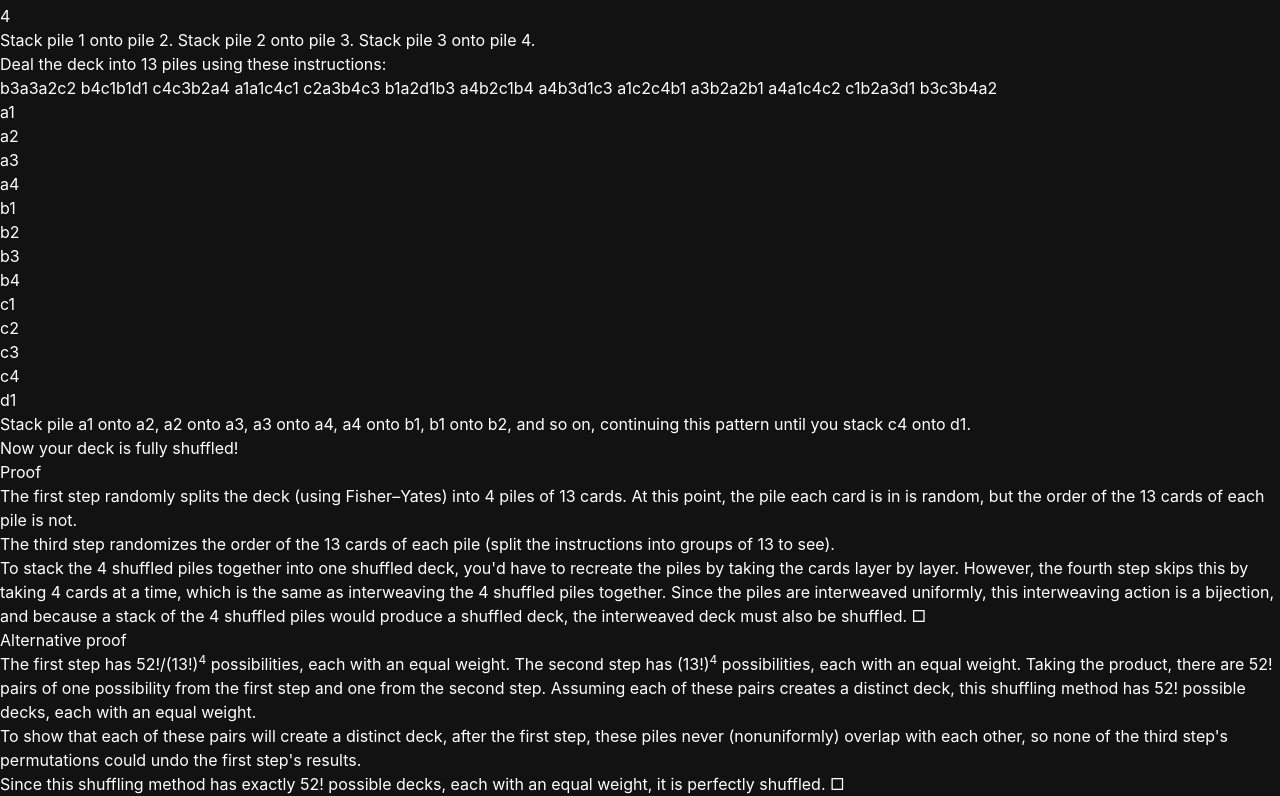
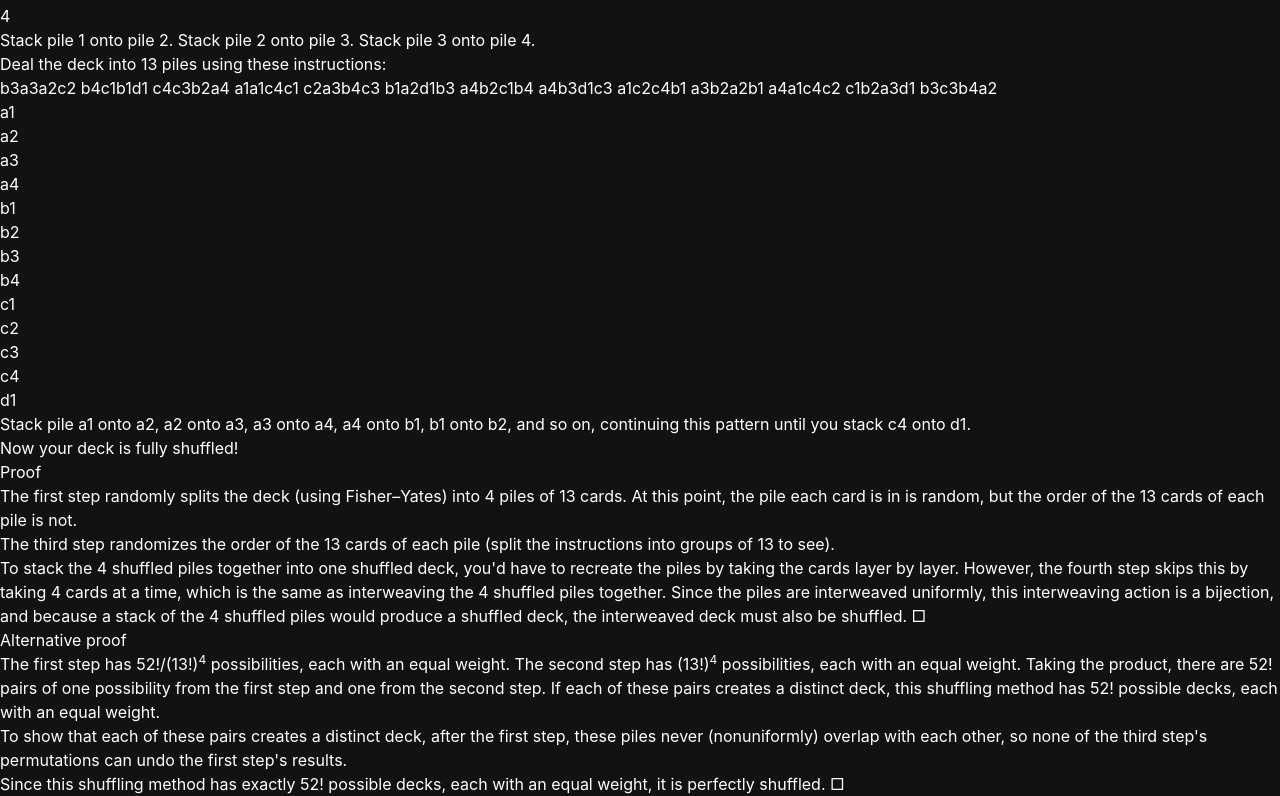
Before and after one commit to jwseph/perfect-shuffle, a React (Vite) app: page / in a window 1280 px wide. Shown: the part 308-1104 px from the top of the page. Built offline with nearby package versions, Linux system fonts and the light colour scheme.

Commit message:
Update App.jsx for grammar

```diff
--- a/src/App.jsx
+++ b/src/App.jsx
@@ -193,10 +193,10 @@ function App() {
           <h2 className='text-lg font-medium tracking-tight'>Alternative proof</h2>
           <p>
             The first step has 52!/(13!)<sup>4</sup> possibilities, each with an equal weight. The second step has (13!)<sup>4</sup> possibilities, each with an equal weight. Taking the product, there are 52! pairs of one possibility from the first step and one from the second step.
-            Assuming each of these pairs creates a distinct deck, this shuffling method has 52! possible decks, each with an equal weight.
+            If each of these pairs creates a distinct deck, this shuffling method has 52! possible decks, each with an equal weight.
           </p>
           <p>
-            To show that each of these pairs will create a distinct deck, after the first step, these piles never (nonuniformly) overlap with each other, so none of the third step's permutations could undo the first step's results.
+            To show that each of these pairs creates a distinct deck, after the first step, these piles never (nonuniformly) overlap with each other, so none of the third step's permutations can undo the first step's results.
           </p>
           <p>
             Since this shuffling method has exactly 52! possible decks, each with an equal weight, it is perfectly shuffled. □
```
